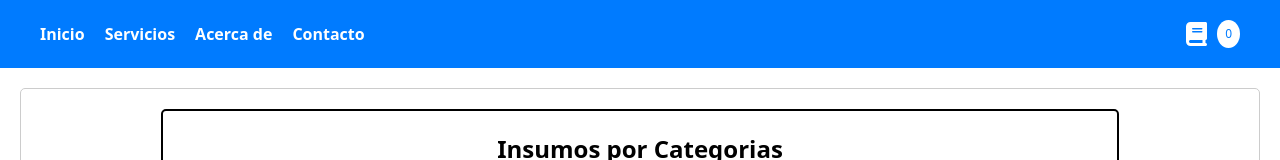
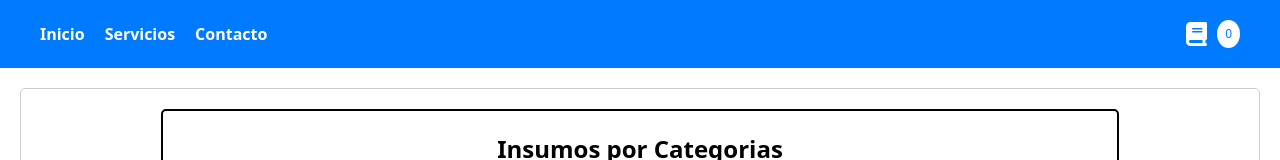
Before and after one commit to dmbruno/AQUA, a React (Create React App) app: page /insumos in a window 1280 px wide. Shown: the top 160 px of the page. Built offline with nearby package versions, Linux system fonts and the light colour scheme.

Commit message:
fix context2

```diff
--- a/src/componentes/Header.css
+++ b/src/componentes/Header.css
@@ -2,7 +2,6 @@
     padding: 20px;
     background-color: #007bff;
     color: #fff;
-    padding: 20px 0;
 }
 
 .header-content {
--- a/src/componentes/Header.jsx
+++ b/src/componentes/Header.jsx
@@ -17,7 +17,6 @@ const Header = () => {
                     <ul>
                         <li><a href="#">Inicio</a></li>
                         <li><a href="#">Servicios</a></li>
-                        <li><a href="#">Acerca de</a></li>
                         <li><a href="#">Contacto</a></li>
                     </ul>
                 </nav>
```
